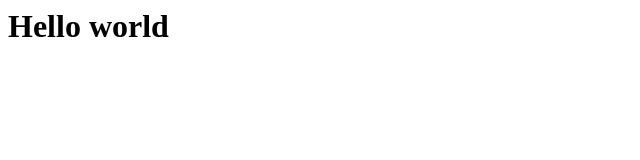
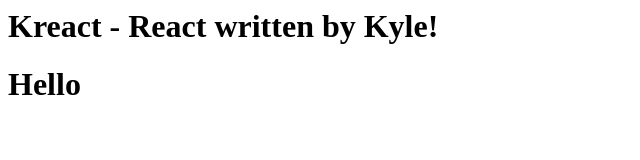
Before and after one commit to kylepeeler/kreact, a plain HTML site: page index.html in a window 1280 px wide. Shown: the whole page, without its empty margins (0-640 px from the left). Drawn offline with Linux system fonts and the light colour scheme.

Commit message:
replicate react output using vanilla js

```diff
--- a/index.html
+++ b/index.html
@@ -6,6 +6,8 @@
   <title>KReact - A react clone to learn how React works internally</title>
 </head>
 <body>
-  <h1>Hello world</h1>
+  <h1>Kreact - React written by Kyle!</h1>
+  <div id="root"></div>
+  <script src="./index.js"></script>
 </body>
 </html>
--- a/index.js
+++ b/index.js
@@ -0,0 +1,21 @@
+// React.createElement converts JSX -> JSON, simplified output:
+const element = {
+  type: "h1",
+  props: {
+    title: "foo",
+    children: "Hello",
+  },
+};
+
+// ReactDOM.render(element, container);
+const container = document.getElementById("root");
+
+const node = document.createElement(element.type)
+node["title"] = element.props.title
+
+// Using textNode instead of innerText will allow us to treat all elements the same way later
+const text = document.createTextNode("")
+text["nodeValue"] = element.props.children // Similar to line 14
+
+node.appendChild(text)
+container.appendChild(node)
```
